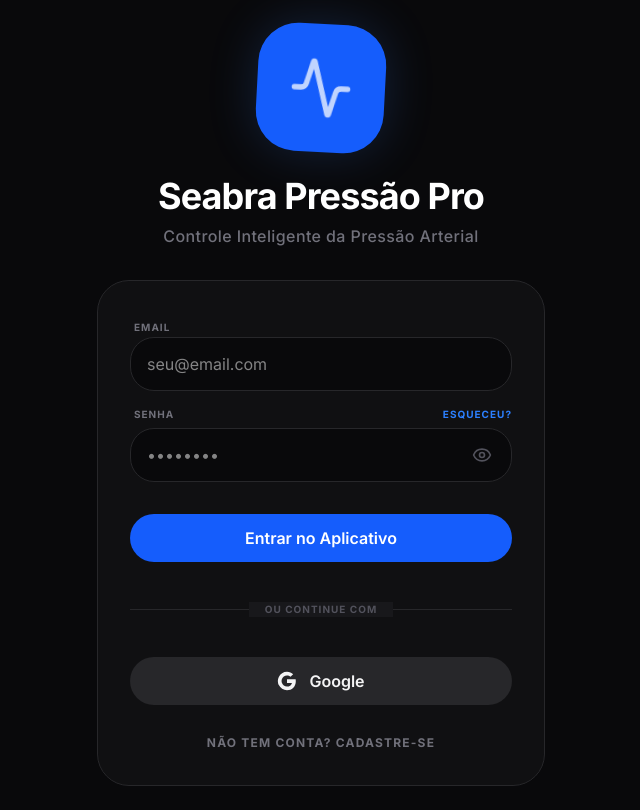
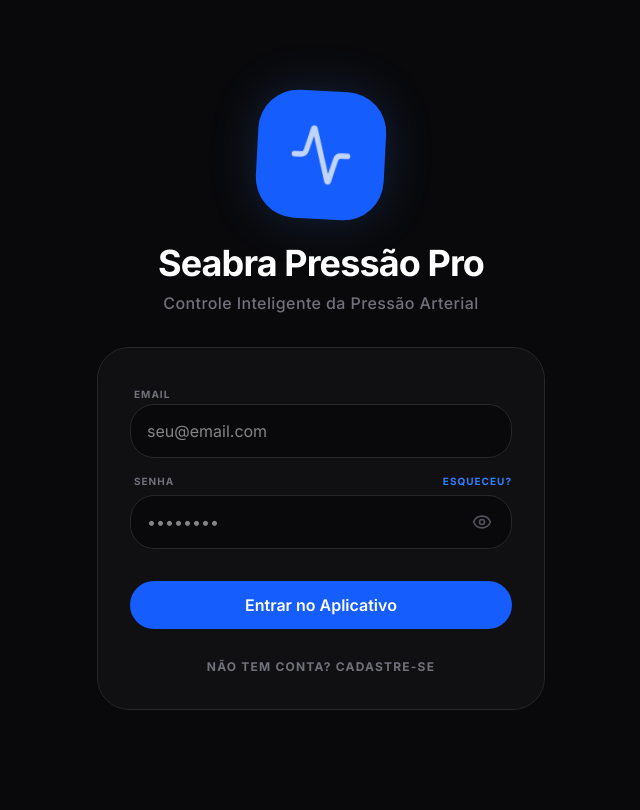
Before and after one commit to CaiqueSeabra/Seabra-Press-o-Pro, a React (Vite) app: page / in a window 1280 px wide. Shown: the whole page, without its empty margins (319-959 px from the left). Built offline with nearby package versions, Linux system fonts and the light colour scheme; no server answers.

Commit message:
feat: Remove Google Sign-In option
The Google Sign-In option has been removed from the login and registration screens. This simplifies the authentication flow and focuses on the primary email/password method.

```diff
--- a/src/App.tsx
+++ b/src/App.tsx
@@ -534,29 +534,6 @@
             </button>
           </form>
 
-          <div className="relative py-4">
-            <div className="absolute inset-0 flex items-center">
-              <div className="w-full border-t border-zinc-800"></div>
-            </div>
-            <div className="relative flex justify-center text-[10px] uppercase tracking-widest font-bold">
-              <span className="bg-zinc-900 px-4 text-zinc-600">Ou continue com</span>
-            </div>
-          </div>
-
-          <button
-            onClick={handleGoogleSignIn}
-            disabled={loading}
-            className="w-full btn-secondary flex items-center justify-center gap-3"
-          >
-            <svg className="w-5 h-5" viewBox="0 0 24 24">
-              <path fill="currentColor" d="M22.56 12.25c0-.78-.07-1.53-.2-2.25H12v4.26h5.92c-.26 1.37-1.04 2.53-2.21 3.31v2.77h3.57c2.08-1.92 3.28-4.74 3.28-8.09z" />
-              <path fill="currentColor" d="M12 23c2.97 0 5.46-.98 7.28-2.66l-3.57-2.77c-.98.66-2.23 1.06-3.71 1.06-2.86 0-5.29-1.93-6.16-4.53H2.18v2.84C3.99 20.53 7.7 23 12 23z" />
-              <path fill="currentColor" d="M5.84 14.09c-.22-.66-.35-1.36-.35-2.09s.13-1.43.35-2.09V7.07H2.18C1.43 8.55 1 10.22 1 12s.43 3.45 1.18 4.93l2.85-2.22.81-.62z" />
-              <path fill="currentColor" d="M12 5.38c1.62 0 3.06.56 4.21 1.64l3.15-3.15C17.45 2.09 14.97 1 12 1 7.7 1 3.99 3.47 2.18 7.07l3.66 2.84c.87-2.6 3.3-4.53 6.16-4.53z" />
-            </svg>
-            Google
-          </button>
-
           <button
             onClick={() => {
               setIsRegistering(!isRegistering);
```
